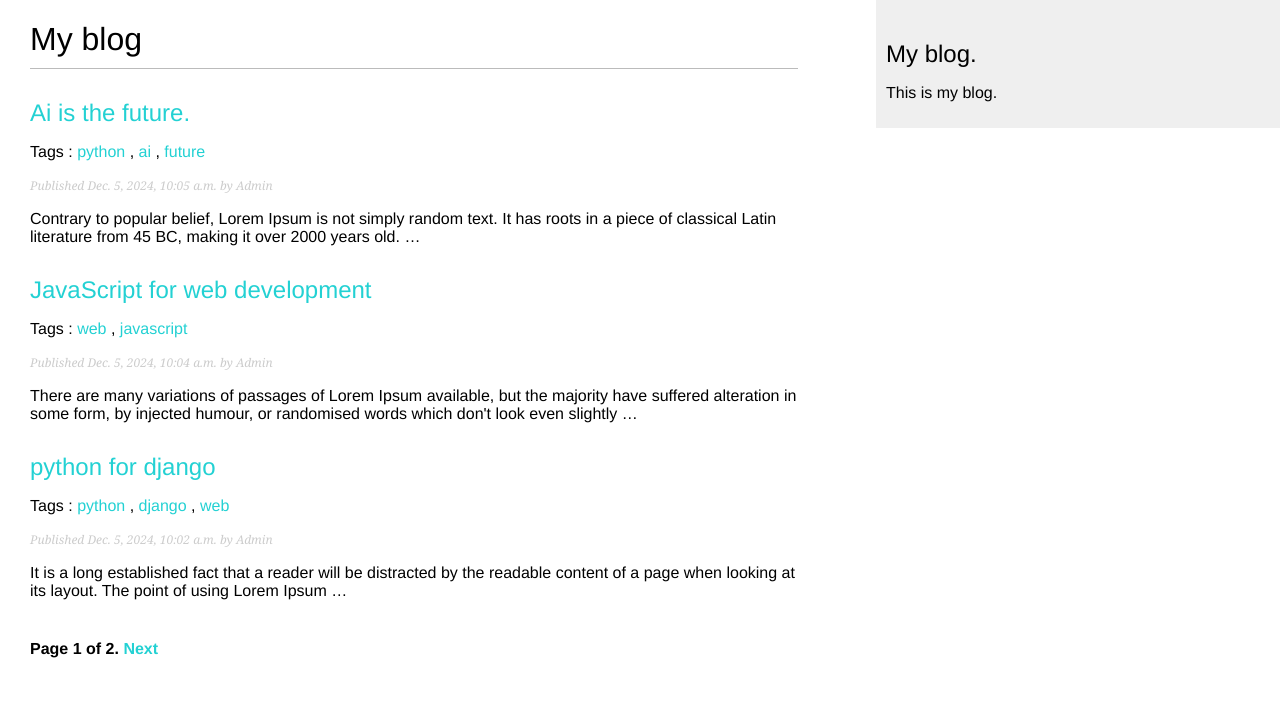
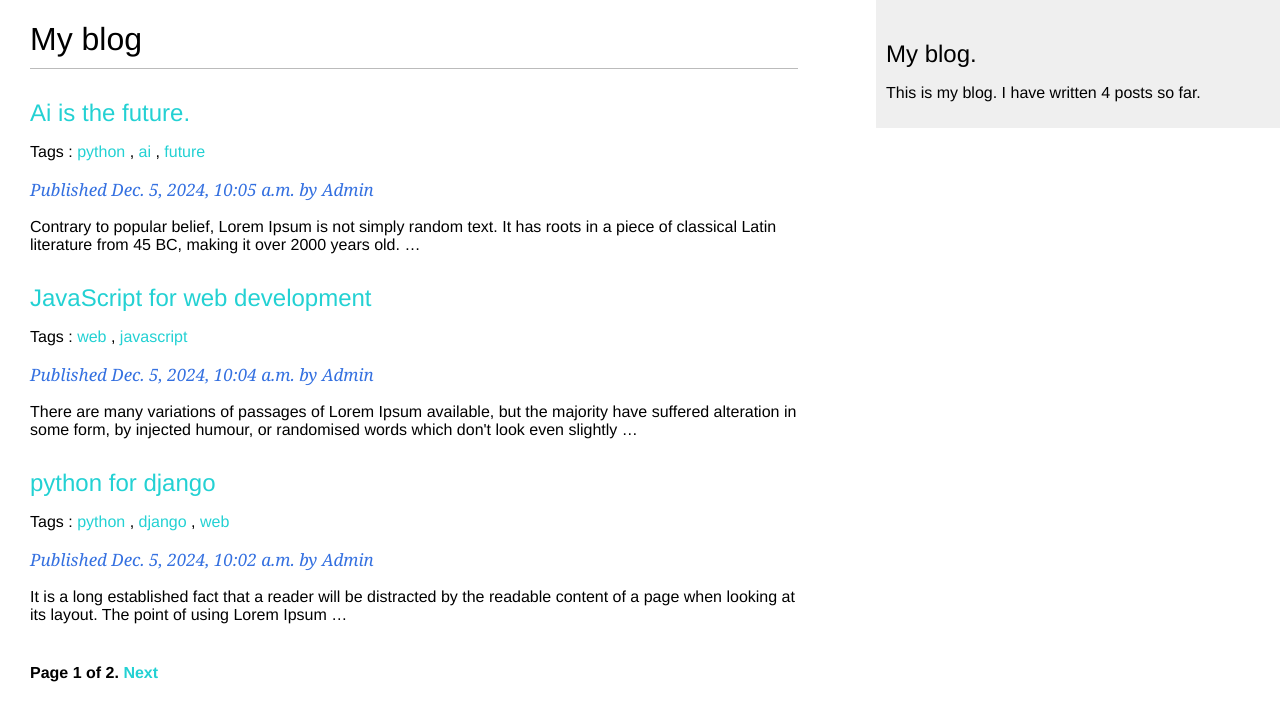
Before and after one commit to ABHISHEKGHARAMI/django-blog-1.0, a Django app: page /blog/ in a window 1280 px wide. Shown: the top 721 px of the page. Run offline with Django 5.2, Linux system fonts and the light colour scheme; data comes from the database, SQL or seed files in the repository; parts of the project's set-up code (start-up, migrations or seed data) failed here and were passed over.

Commit message:
Added the tags.

```diff
--- a/mysite/blog/static/css/blog.css
+++ b/mysite/blog/static/css/blog.css
@@ -39,9 +39,9 @@ h2 {
 /* for the style for date in the date and author */
 
 p.date {
-    color: #ccc;
+    color: #3470e0;
     font-family: Georgia,  serif;
-    font-size: 12px;
+    font-size: 17px;
     font-style: italic;
 }
 
--- a/mysite/blog/templates/blog/base.html
+++ b/mysite/blog/templates/blog/base.html
@@ -28,7 +28,10 @@
 
         <div id="sidebar">
             <h2>My blog.</h2>
-            <p>This is my blog.</p>
+            <p>This is my blog.
+              I have written {% total_tags %} posts so far.
+            </p>
+
         </div>
 
     </body>
--- a/mysite/blog/templatetags/blog_tags.py
+++ b/mysite/blog/templatetags/blog_tags.py
@@ -5,5 +5,5 @@ from ..models import Post
 register = template.Library()
 
 @register.simple_tag
-def template_tags():
+def total_tags():
     return Post.published.count()
```
